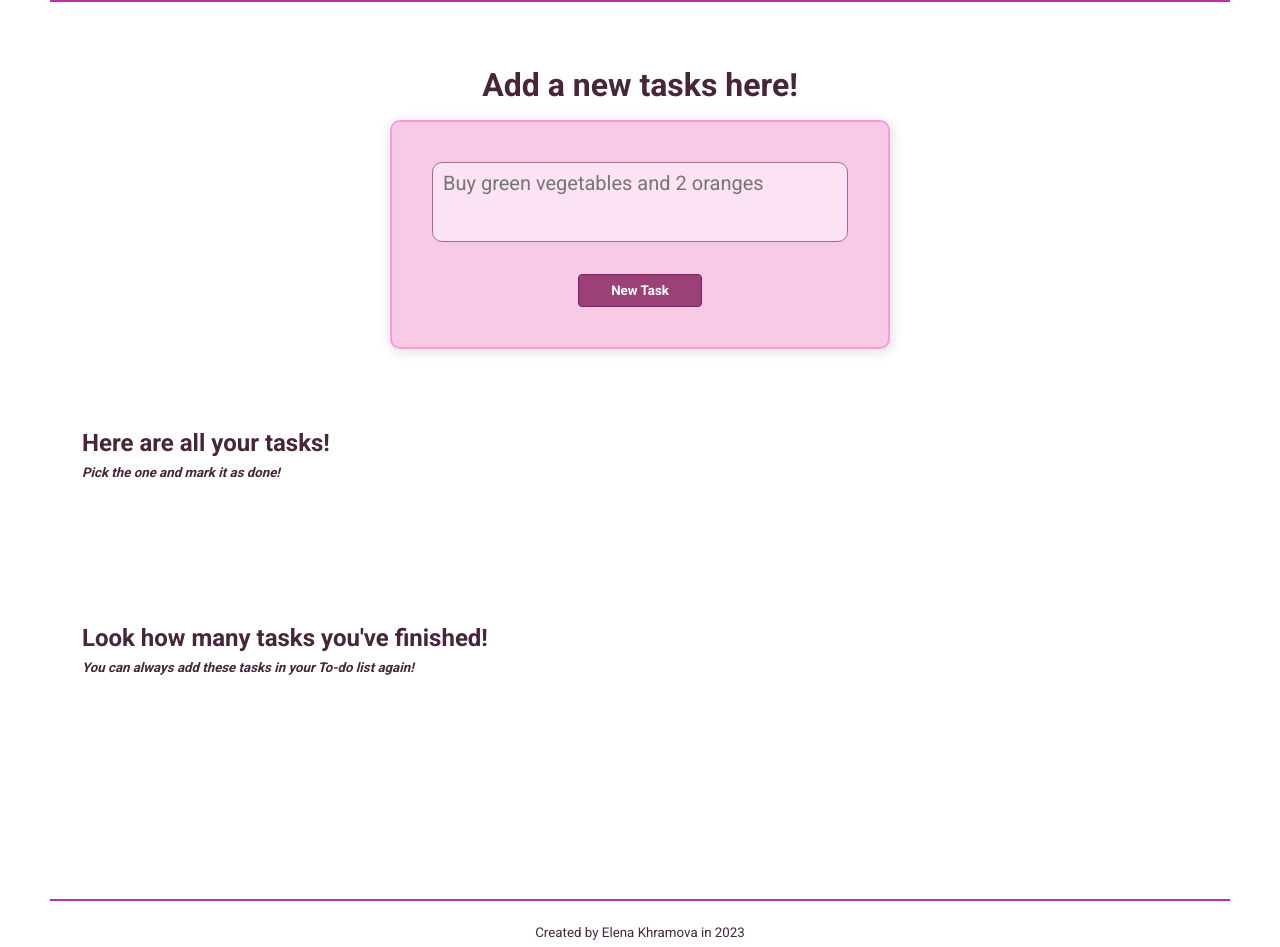
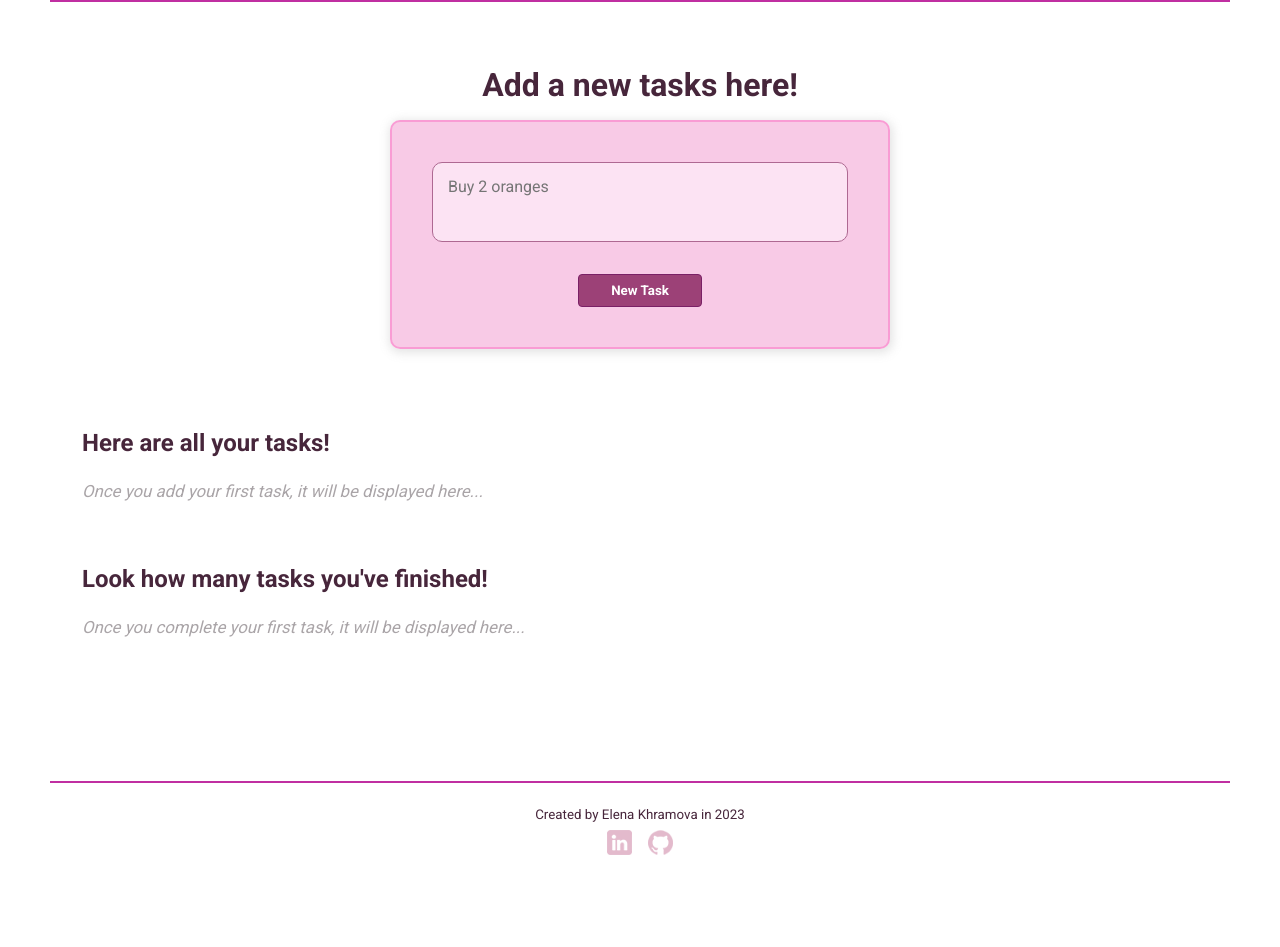
Before and after one commit to purplena/php-practitioner, a PHP site: page /tasks in a window 1280 px wide. Shown: the part 72-1019 px from the top of the page. After the commit the page ends 927 px from the top, so only its background shows below. Run offline with PHP 8.4, Linux system fonts and the light colour scheme; data that the repository does not hold is empty.

Commit message:
Refacto - issue #6 is closed

```diff
--- a/app/views/edit.view.php
+++ b/app/views/edit.view.php
@@ -1,7 +1,7 @@
 <?php require('app/views/partials/head.php'); ?>
 <div class="section-container">
-    <h2 class="heading-2">Edit your task</h2>
-    <form method="POST" action="store">
+    <h2 class="heading-2" style="text-align: center;">Edit your task</h2>
+    <form class="edit-task-form" method="POST" action="store">
         <input type="hidden" name="_method" value="PATCH">
         <input type="hidden" name="id" value="<?php echo $task['id']; ?>">
         <input name="description" id="description" value="<?php echo $task['description']; ?>">
--- a/app/views/main.css
+++ b/app/views/main.css
@@ -91,6 +91,7 @@
   display: flex;
   flex-direction: column;
   gap: 2rem;
+  margin-bottom: 2rem;
 }
 
 .task-color-container {
@@ -113,7 +114,7 @@
 }
 
 .heading-2 {
-  margin-top: 5rem;
+  margin-bottom: 1.5rem;
 }
 
 @media screen and (min-width: 625px) {
@@ -121,7 +122,6 @@
     display: grid;
     grid-template-columns: repeat(2, 1fr);
     gap: 3.5rem;
-    margin-bottom: 7rem;
   }
 
   .task-color-container {
@@ -137,7 +137,6 @@
 }
 
 .task-description {
-  /* color: rgb(59, 32, 49); */
   font-size: 1.25rem;
 }
 
@@ -217,13 +216,13 @@
   -moz-box-shadow: none;
   box-shadow: none;
   resize: none;
-  font-size: 1.25rem;
+  font-size: 1rem;
   border: 1px solid #ae6992;
   margin-bottom: 0.5rem;
   background: #fff5fb98;
   border-radius: 10px;
-  text-indent: 10px;
-  line-height: 2;
+  text-indent: 15px;
+  line-height: 3;
 }
 
 .error-message {
@@ -232,7 +231,7 @@
 }
 
 form input {
-  width: 400px;
+  /* width: 400px; */
   padding: 0.5rem 1rem;
   display: inline-block;
   border: 1px solid rgb(150, 49, 128);
@@ -276,38 +275,50 @@
   color: #47263b;
 }
 
-.heading-2 {
-  margin-bottom: 0.5rem;
-}
-
 .heading-3 {
   margin-bottom: 2rem;
   font-style: italic;
 }
 
-/* Edit Tasks Page */
-/* All the style properies are inherited by the page "http://php-practitioner.localhost/tasks"  */
+/* LOG-IN Page */
 
 .log-in-section {
-  max-width: 400px;
-  margin-left: auto;
-  margin-right: auto;
   margin-top: 2rem;
 }
 
 .auth-form {
-  margin-top: 2rem;
+  display: flex;
+  flex-direction: column;
 }
 
-.auth-form .row {
+@media screen and (max-width: 500px) {
+  .auth-form {
+    padding-left: 3rem;
+    padding-right: 3rem;
+  }
+}
+@media screen and (min-width: 500px) {
+  .log-in-section {
+    max-width: 400px;
+    margin-left: auto;
+    margin-right: auto;
+  }
+
+  .auth-form input {
+    width: 400px;
+  }
+}
+
+/* .auth-form .row {
   margin-bottom: 1rem;
-}
+} */
 
 .log-in-message {
   margin-top: 2rem;
   font-size: 1.5rem;
   text-align: center;
 }
+/* ================================= */
 
 /* HOME aka About page */
 .about-image {
@@ -378,6 +389,36 @@
   }
 }
 
+@media screen and (max-width: 500px) {
+  .edit-task-form {
+    padding-left: 3rem;
+    padding-right: 3rem;
+    display: flex;
+    flex-direction: column;
+    gap: 1rem;
+  }
+  .edit-task-form button {
+    margin-top: 0;
+  }
+}
+
+@media screen and (min-width: 500px) {
+  .edit-task-form {
+    width: 400px;
+    display: flex;
+    flex-direction: column;
+    gap: 1rem;
+    margin-left: auto;
+    margin-right: auto;
+  }
+
+  .edit-task-form button {
+    margin-top: 0;
+  }
+}
+
+/* FOOTER */
+
 footer {
   text-align: center;
   margin-top: auto;
@@ -426,6 +467,7 @@
 a {
   text-decoration: none;
 }
+/* ================================= */
 
 /* STATISTICS */
 
@@ -496,7 +538,6 @@
 
 @media screen and (min-width: 690px) {
   .statistics-container {
-    display: flex;
     flex-direction: row;
     gap: 3rem;
     justify-content: center;
@@ -512,3 +553,11 @@
     grid-template-columns: repeat(4, 1fr);
   }
 }
+
+.no-tasks-container p {
+  margin-top: 1rem;
+  margin-bottom: 2rem;
+  color: #aaa5a8;
+  font-size: 1.05rem;
+  font-style: italic;
+}
--- /dev/null
+++ b/app/views/partials/notes/no-completed-tasks.view.php
@@ -0,0 +1,9 @@
+<div class="no-tasks-container" style="
+    <?php if (empty($tasksCompleted)) {
+     echo 'display: block';
+    } else {
+     echo 'display: none';
+    }
+    ?>">
+ <p>Once you complete your first task, it will be displayed here...</p>
+</div>
--- /dev/null
+++ b/app/views/partials/notes/no-tasks.view.php
@@ -0,0 +1,9 @@
+<div class="no-tasks-container" style="
+    <?php if (empty($tasksUncompleted)) {
+        echo 'display: block';
+    } else {
+        echo 'display: none';
+    }
+    ?>">
+    <p>Once you add your first task, it will be displayed here...</p>
+</div>
--- a/app/views/tasks.view.php
+++ b/app/views/tasks.view.php
@@ -4,7 +4,7 @@
     <h1 class="heading-1">Add a new tasks here!</h1>
     <div class="add-task-form-container">
         <form action="/tasks" method="POST">
-            <textarea class="new-task-textarea" name="description" placeholder="Buy green vegetables and 2 oranges" require><?= isset($_POST['description']) ? $_POST['description'] : '' ?></textarea>
+            <textarea class="new-task-textarea" name="description" placeholder="Buy 2 oranges" require><?= isset($_POST['description']) ? $_POST['description'] : '' ?></textarea>
             <?php if (isset($errors['description'])) : ?>
                 <p class="error-message"><?= $errors['description']; ?></p>
             <?php endif; ?>
@@ -12,10 +12,11 @@
         </form>
     </div>
 
+    <!-- <?php var_dump($tasksUncompleted); ?> -->
+
     <h2 class="heading-2">Here are all your tasks!</h2>
-    <h5 class="heading-3">Pick the one and mark it as done!</h5>
+    <?php require('app/views/partials/notes/no-tasks.view.php'); ?>
     <div class="task-section-container">
-
         <?php foreach ($tasksUncompleted as $task) : ?>
             <?php require('app/views/partials/notes/task-card.view.php'); ?>
         <?php endforeach; ?>
@@ -23,12 +24,13 @@
     </div>
 
     <h2 class="heading-2">Look how many tasks you've finished!</h2>
-    <h5 class="heading-3">You can always add these tasks in your To-do list again!</h5>
+    <?php require('app/views/partials/notes/no-completed-tasks.view.php'); ?>
     <div class="task-section-container">
         <?php foreach ($tasksCompleted as $task) : ?>
             <?php require('app/views/partials/notes/task-card.view.php'); ?>
         <?php endforeach; ?>
     </div>
+
 
 </div>
 
```
Also changed, not shown: app/views/partials/log-in.view.php (+5 -11 lines).
